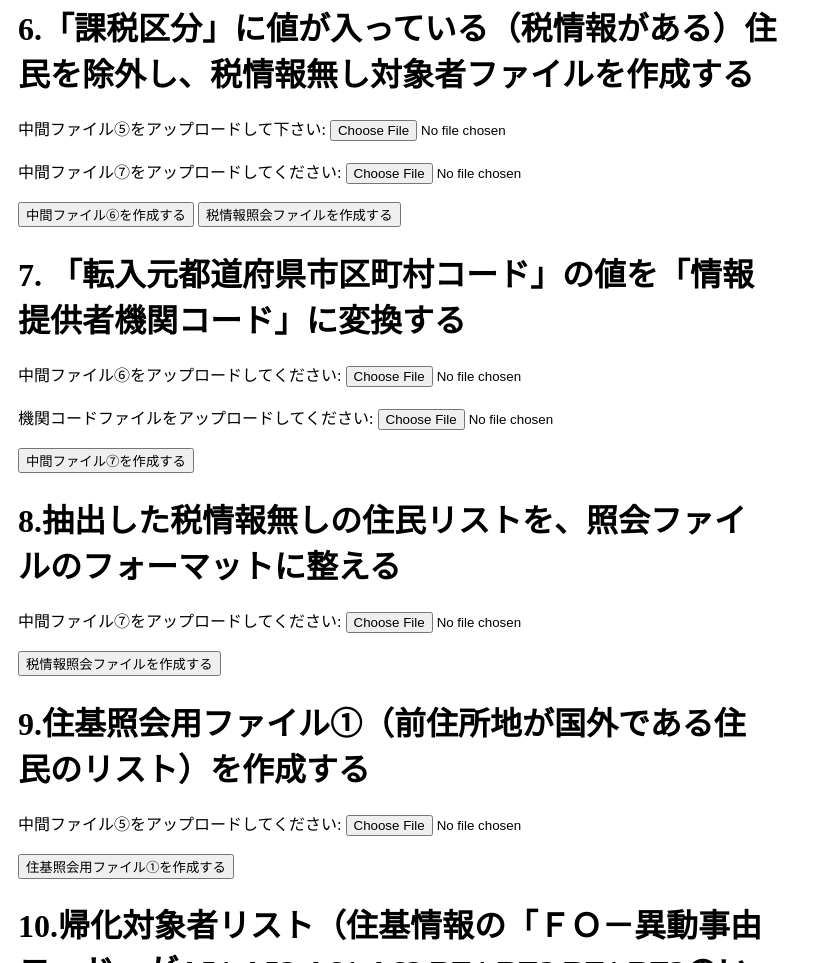
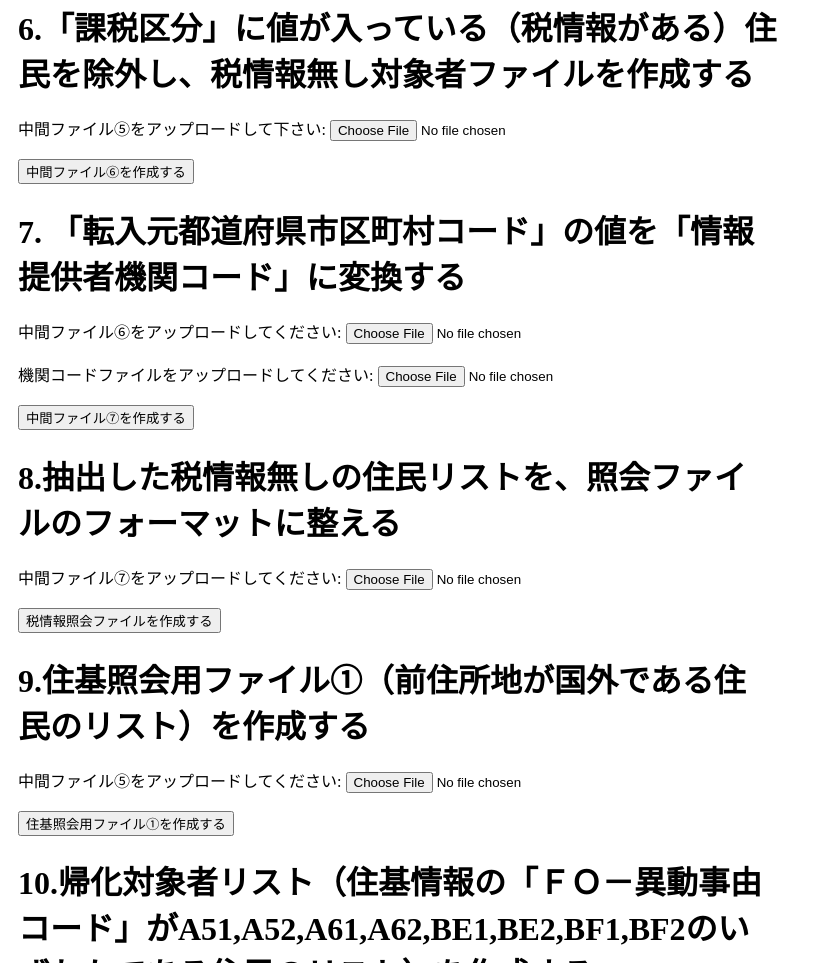
Before and after one commit to doy1022/ConvertTool, a plain HTML site: page index.html in a window 1280 px wide. Shown: the part 953-1916 px from the top of the page, without its empty margins (0-822 px from the left). Drawn offline with Linux system fonts and the light colour scheme.

Commit message:
Update index.html

```diff
--- a/index.html
+++ b/index.html
@@ -58,10 +58,7 @@
         <form id="csvForm6">
             <label for="file9">中間ファイル⑤をアップロードして下さい:</label>
             <input type="file" id="file9" accept=".csv"><br><br>
-            <label for="file10">中間ファイル⑦をアップロードしてください:</label>
-            <input type="file" id="file10" accept=".csv"><br><br>
             <button type="button" onclick="deleteRowsWithAssessment()">中間ファイル⑥を作成する</button>
-            <button type="button" onclick="generateTaxInfoInquiryFile()">税情報照会ファイルを作成する</button>
         </form>
 
         <h1>7. 「転入元都道府県市区町村コード」の値を「情報提供者機関コード」に変換する</h1>
```
